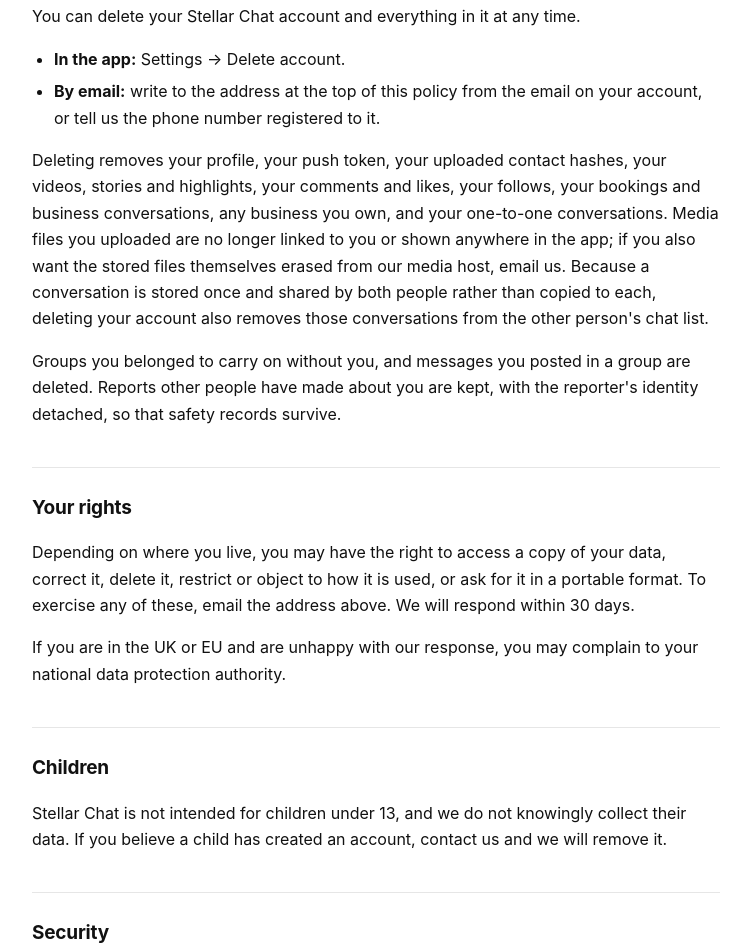
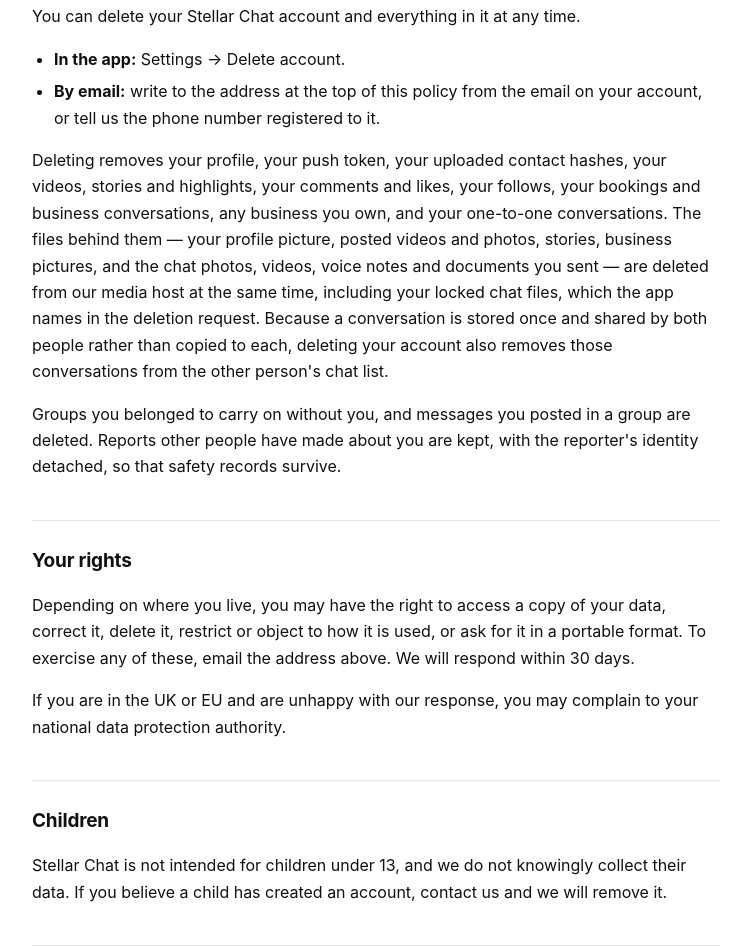
Before and after one commit to osamaabuhmeidan79-web/stellar-chat-policy, a plain HTML site: page index.html in a window 1280 px wide. Shown: the part 5068-6015 px from the top of the page, without its empty margins (264-1015 px from the left). Drawn offline with Linux system fonts and the light colour scheme.

Commit message:
Privacy policy: media files are deleted with the account
Co-Authored-By: Claude Fable 5.1 <noreply@anthropic.com>
Claude-Session: https://claude.ai/code/session_01F61ngUBBx7exBRP89nNyer

```diff
--- a/index.html
+++ b/index.html
@@ -223,9 +223,11 @@
   Deleting removes your profile, your push token, your uploaded contact
   hashes, your videos, stories and highlights, your comments and likes, your
   follows, your bookings and business conversations, any business you own,
-  and your one-to-one conversations. Media files you uploaded are no longer
-  linked to you or shown anywhere in the app; if you also want the stored
-  files themselves erased from our media host, email us. Because a conversation is stored once and
+  and your one-to-one conversations. The files behind them — your profile
+  picture, posted videos and photos, stories, business pictures, and the
+  chat photos, videos, voice notes and documents you sent — are deleted
+  from our media host at the same time, including your locked chat files,
+  which the app names in the deletion request. Because a conversation is stored once and
   shared by both people rather than copied to each, deleting your account
   also removes those conversations from the other person's chat list.
 </p>
```
